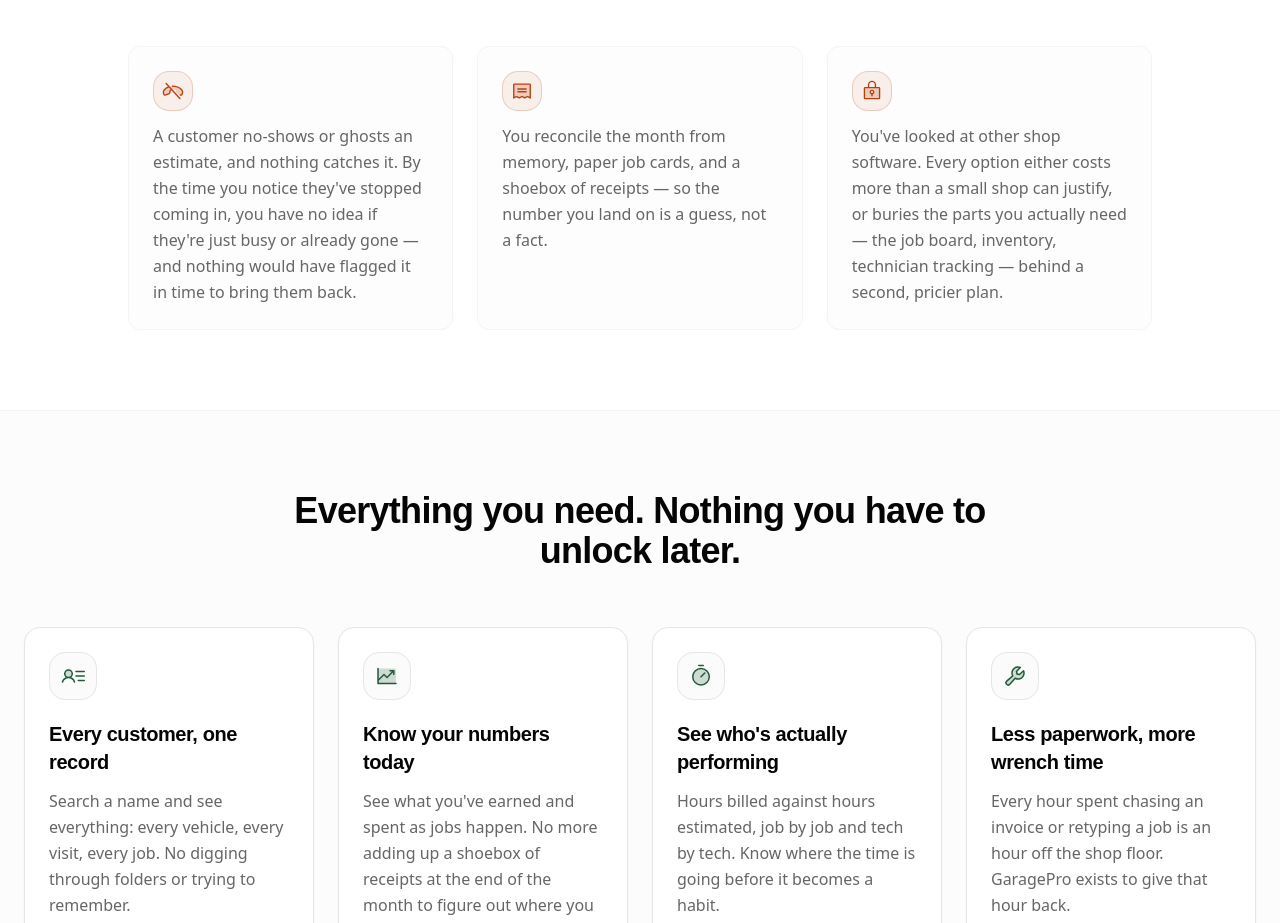
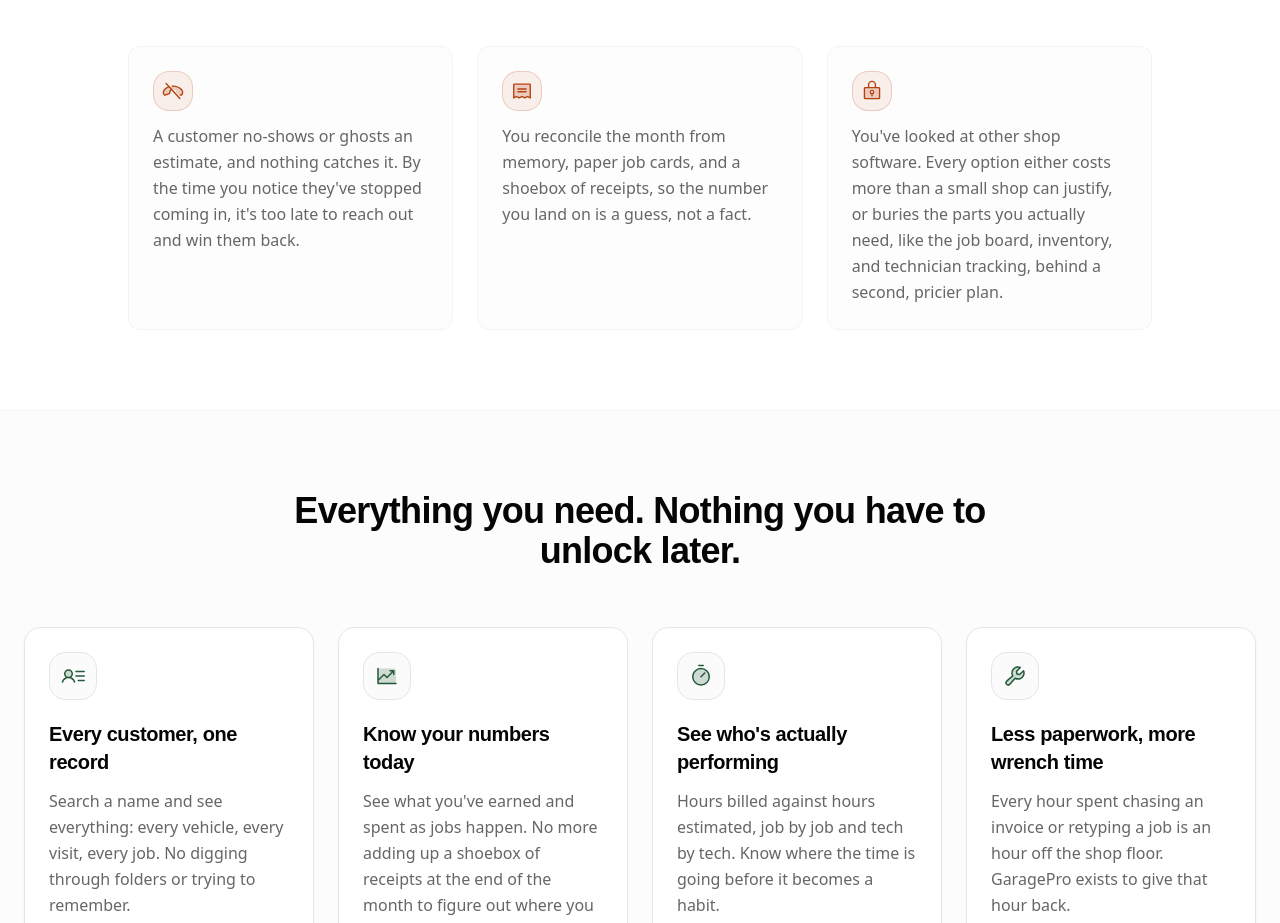
Before and after one commit to MoeezQadri/garagepro-landing-page-glow, a React (Vite) app: page / in a window 1280 px wide. Shown: the part 852-1775 px from the top of the page. Built offline with nearby package versions, Linux system fonts and the light colour scheme.

Commit message:
Changes
Co-authored-by: MoeezQadri <83864029+MoeezQadri@users.noreply.github.com>

```diff
--- a/src/components/sections/gp/ProblemSection.tsx
+++ b/src/components/sections/gp/ProblemSection.tsx
@@ -3,15 +3,15 @@ import { PhoneSlash, Receipt, LockKey, type Icon as PhosphorIcon } from "@phosph
 const problems: { icon: PhosphorIcon; text: string }[] = [
   {
     icon: PhoneSlash,
-    text: "A customer no-shows or ghosts an estimate, and nothing catches it. By the time you notice they've stopped coming in, you have no idea if they're just busy or already gone \u2014 and nothing would have flagged it in time to bring them back.",
+    text: "A customer no-shows or ghosts an estimate, and nothing catches it. By the time you notice they've stopped coming in, it's too late to reach out and win them back.",
   },
   {
     icon: Receipt,
-    text: "You reconcile the month from memory, paper job cards, and a shoebox of receipts \u2014 so the number you land on is a guess, not a fact.",
+    text: "You reconcile the month from memory, paper job cards, and a shoebox of receipts, so the number you land on is a guess, not a fact.",
   },
   {
     icon: LockKey,
-    text: "You've looked at other shop software. Every option either costs more than a small shop can justify, or buries the parts you actually need \u2014 the job board, inventory, technician tracking \u2014 behind a second, pricier plan.",
+    text: "You've looked at other shop software. Every option either costs more than a small shop can justify, or buries the parts you actually need, like the job board, inventory, and technician tracking, behind a second, pricier plan.",
   },
 ];
 
```
